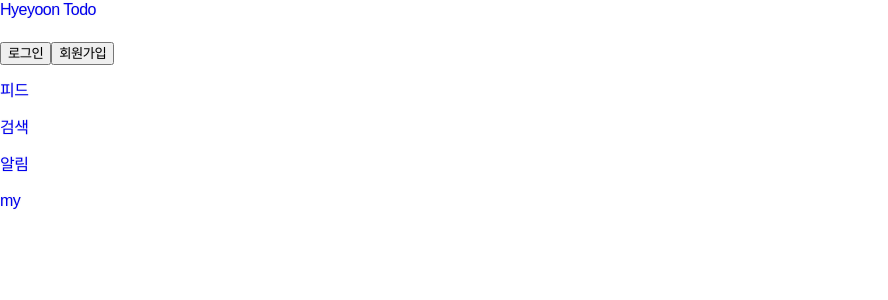
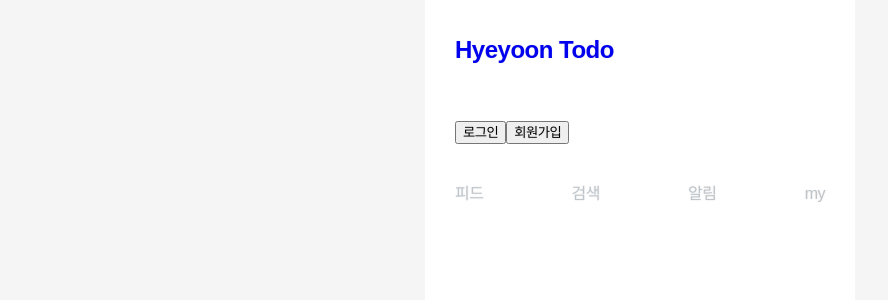
Before and after one commit to hey-yoon/Todolist, a React (Create React App) app: page / in a window 1280 px wide. Shown: the top 300 px of the page, without its empty margins (0-888 px from the left). Built offline with nearby package versions, Linux system fonts and the light colour scheme.

Commit message:
Layout,style 파일 구현

```diff
--- a/src/pages/layout/Layout.js
+++ b/src/pages/layout/Layout.js
@@ -1,19 +1,20 @@
 import React from 'react';
 import { Link, NavLink, Outlet } from 'react-router-dom';
+import S from './style';
 
 const Layout = () => {
     return (
-        <div className='background'>
-            <div className='wrapper'>
-                <header>
+        <S.Background>
+            <S.Wrapper>
+                <S.Header>
                     <Link to={"/"}>Hyeyoon Todo</Link>
-                </header>
+                </S.Header>
 
                 <main>
                     <Outlet />
                 </main>
 
-                <nav>
+                <S.Nav>
                     <NavLink to={"/"}>
                         <p>피드</p>
                     </NavLink>
@@ -26,9 +27,9 @@ const Layout = () => {
                     <NavLink to={"/"}>
                         <p>my</p>
                     </NavLink>
-                </nav>
-            </div>
-        </div>
+                </S.Nav>
+            </S.Wrapper>
+        </S.Background>
     );
 };
 
--- a/src/pages/layout/style.js
+++ b/src/pages/layout/style.js
@@ -0,0 +1,56 @@
+import styled from "styled-components";
+import { flexCenter } from "../../global/common";
+
+
+const S = {};
+
+S.Background = styled.div`
+    width: 100%;
+    height: 100vh;
+    background-color: #f5f5f5;
+    ${flexCenter}
+`
+
+S.Wrapper = styled.div`
+    width: 430px;
+    height: 800px;
+    background-color: #fff;
+    display: flex;
+    flex-direction: column;
+    padding: 0 30px;
+`
+
+S.Header = styled.header`
+    width: 100%;
+    height: 100px;
+    display: flex;
+    align-items: center;
+
+        & a {
+            font-size: 24px;
+            font-weight: 600;
+            display: block;
+        }
+`
+
+S.Nav = styled.nav`
+    width: 100%;
+    height: 100px;
+    display: flex;
+    align-items: center;
+    justify-content: space-between;
+
+    & a {
+        font-size: 16px;
+        text-align: center;
+    }
+    & p {
+          color: #bec4c9;
+      }
+
+
+`
+
+
+
+export default S;
```
